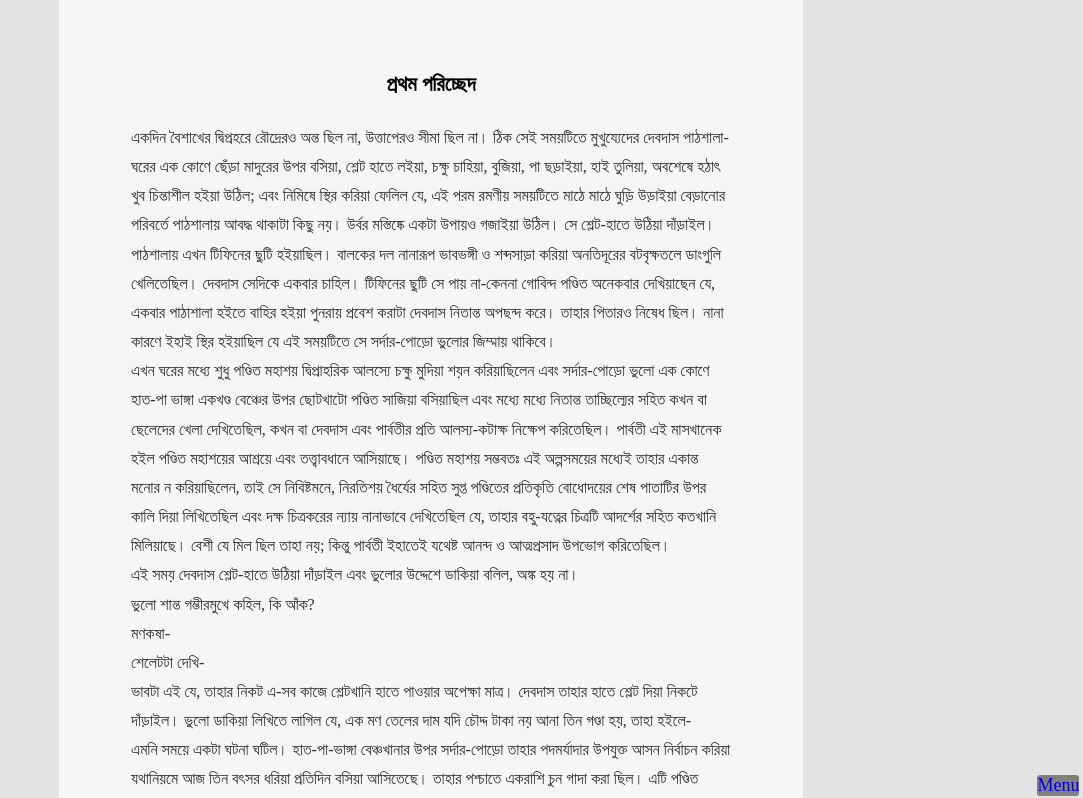
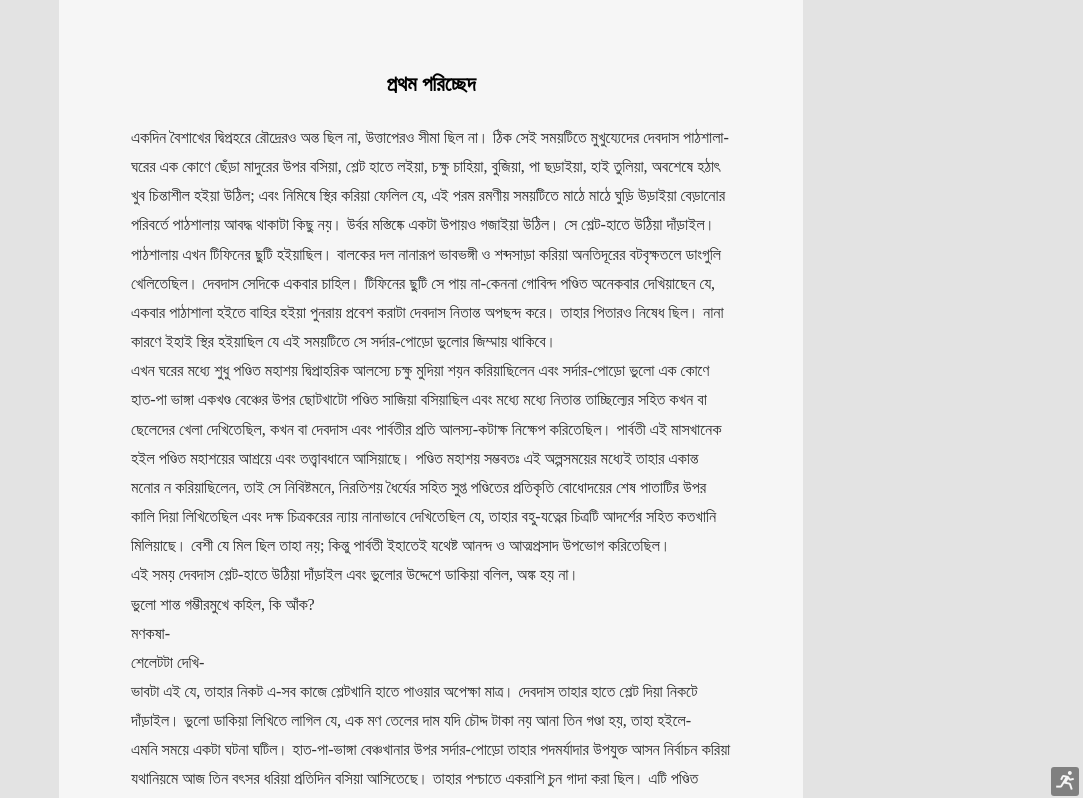
Before and after one commit to rajivnas/Gatsby-Cloud, a Gatsby site: page /books/devdas in a window 1280 px wide. Shown: the top 798 px of the page, without its empty margins (197-1280 px from the left). Built offline with nearby package versions, Linux system fonts and the light colour scheme; Gatsby itself is replaced by a stand-in of ours.

Commit message:
first commit

```diff
--- a/src/templates/preview.js
+++ b/src/templates/preview.js
@@ -9,8 +9,7 @@ export default function Preview({ data }) {
       <div className="container">
         <div className="book_preview">
           <Link to="/" className="btn_home">
-            {/* <i class="bx bx-run"></i> */}
-            Menu
+            <i class="bx bx-run"></i>
           </Link>
           <div dangerouslySetInnerHTML={{ __html: preview }}></div>
         </div>
```
